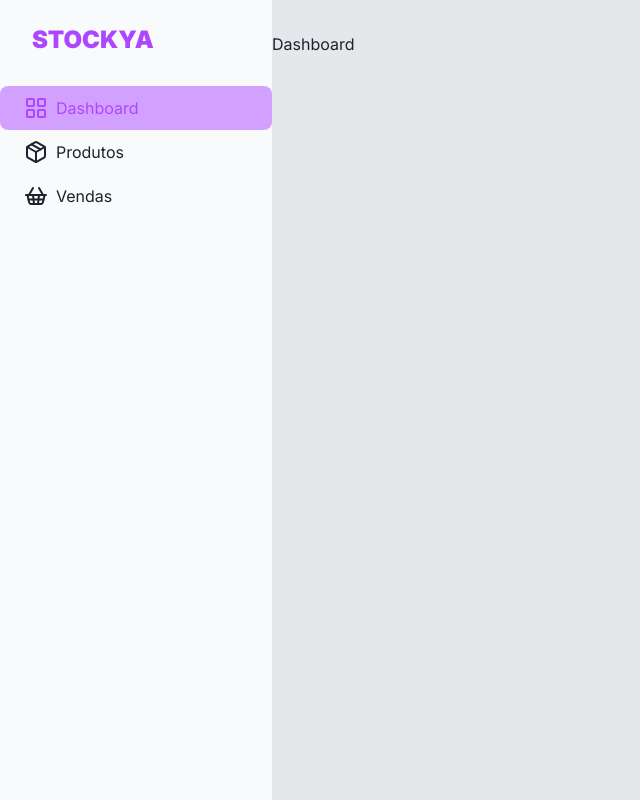
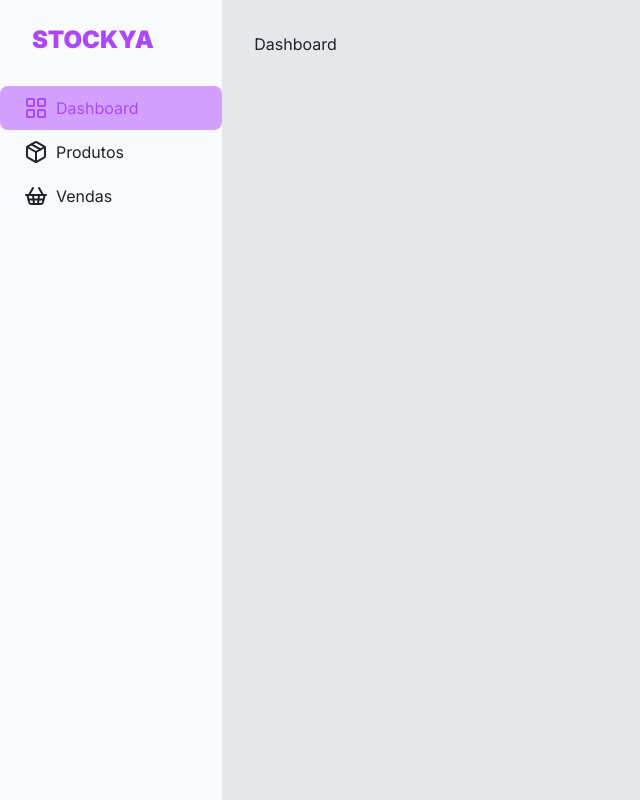
Before and after one commit to YudiYamada/stockya, a Next.js app: page / in a window 1280 px wide. Shown: the whole page, without its empty margins (0-640 px from the left). Built offline with nearby package versions, Linux system fonts and the light colour scheme.

Commit message:
refactor: adjust layout

```diff
--- a/app/page.tsx
+++ b/app/page.tsx
@@ -1,6 +1,6 @@
 export default function Home() {
   return (
-    <main className="mt-8">
+    <main className="mt-8 w-full px-8">
       <h1>Dashboard</h1>
     </main>
   );
--- a/app/sales/page.tsx
+++ b/app/sales/page.tsx
@@ -1,6 +1,6 @@
 const Sales = () => {
   return (
-    <main className="mt-8">
+    <main className="mt-8 w-full px-8">
       <h1>Vendas</h1>
     </main>
   );
```
